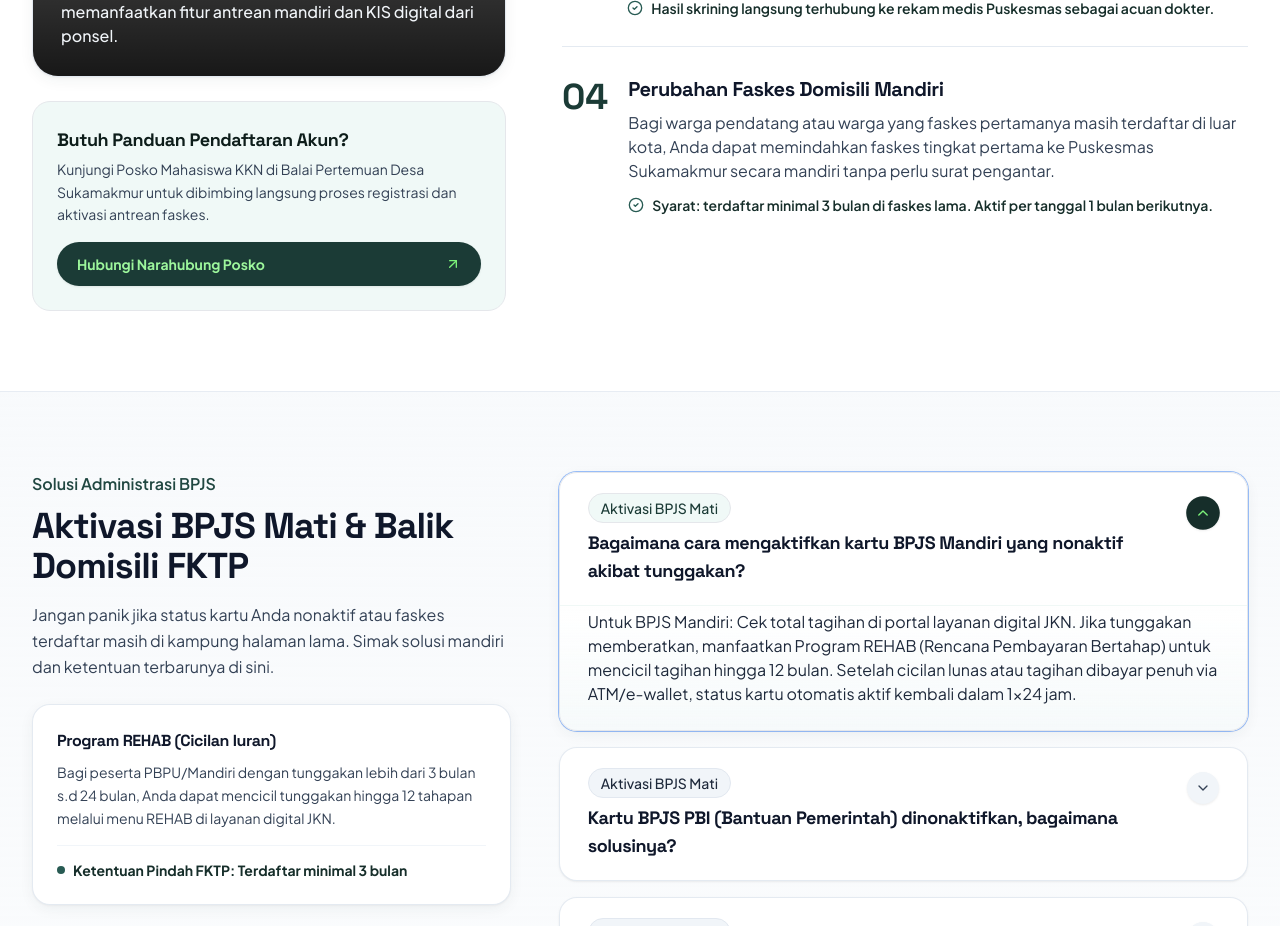
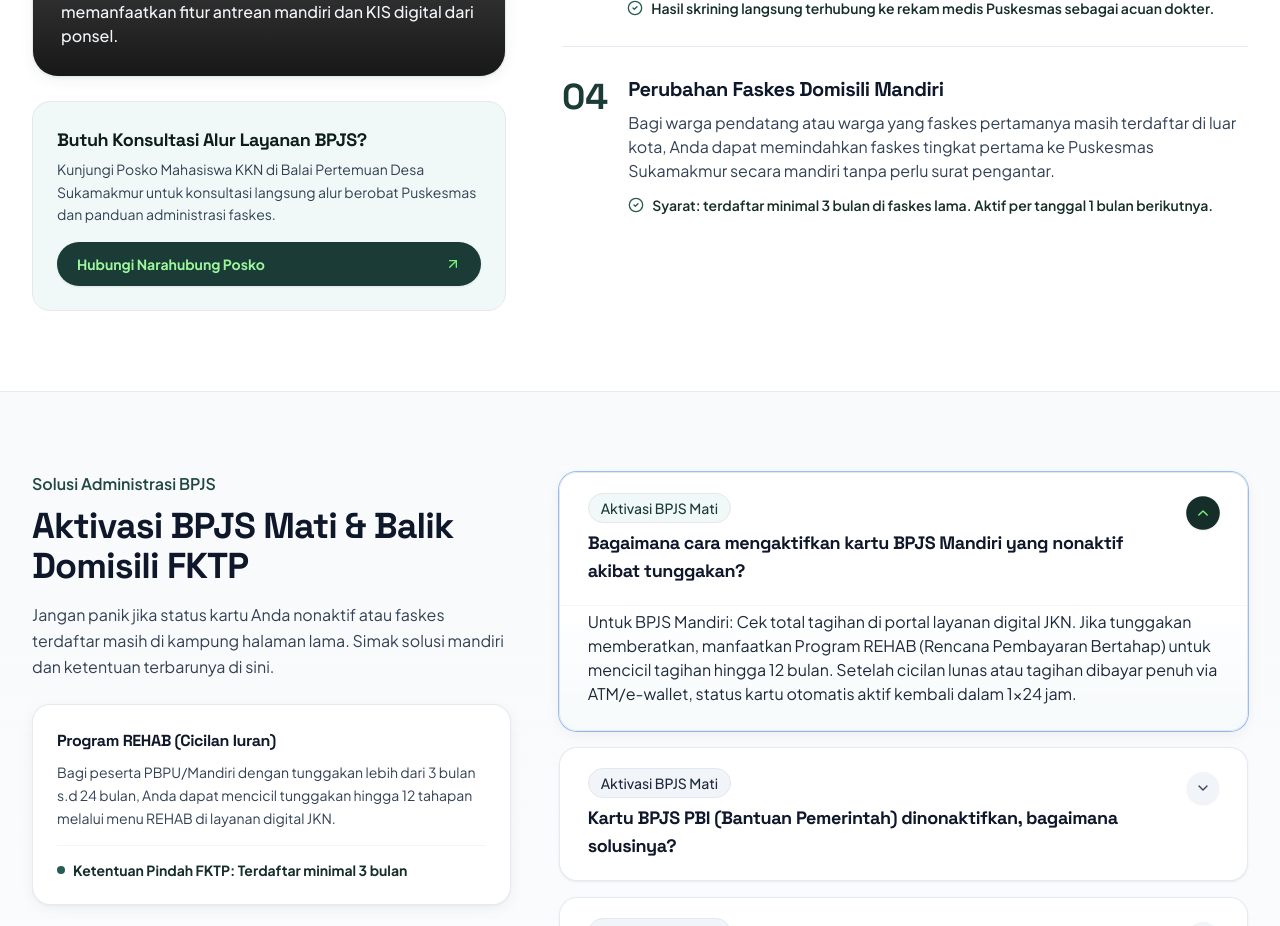
Before and after one commit to zaki-ramadhan/web_kkn, a React (Vite) app: page / in a window 1280 px wide. Shown: the part 4960-5886 px from the top of the page. Built offline with nearby package versions, Linux system fonts and the light colour scheme; grey boxes are pictures that could not be loaded.

Commit message:
refactor: bersihkan seluruh teks konteks login/register akun untuk menegaskan peran web sebagai murni landing page edukasi

```diff
--- a/src/components/DigitalFeatureShowcase.jsx
+++ b/src/components/DigitalFeatureShowcase.jsx
@@ -57,10 +57,10 @@
         <div className="bg-brand-50 border border-brand-200/80 rounded-2xl p-6 flex flex-col justify-between gap-4">
           <div>
             <h4 className="font-grotesk font-bold text-base sm:text-lg text-brand-950 mb-1">
-              Butuh Panduan Pendaftaran Akun?
+              Butuh Konsultasi Alur Layanan BPJS?
             </h4>
             <p className="text-sm text-slate-700 leading-relaxed font-normal">
-              Kunjungi Posko Mahasiswa KKN di Balai Pertemuan Desa Sukamakmur untuk dibimbing langsung proses registrasi dan aktivasi antrean faskes.
+              Kunjungi Posko Mahasiswa KKN di Balai Pertemuan Desa Sukamakmur untuk konsultasi langsung alur berobat Puskesmas dan panduan administrasi faskes.
             </p>
           </div>
           <a
--- a/src/data/bpjsData.js
+++ b/src/data/bpjsData.js
@@ -187,9 +187,9 @@
 export const digitalJknFlow = [
   {
     step: '1',
-    title: 'Registrasi & Masuk Akun',
-    desc: 'Akses sistem layanan digital, masukkan Nomor Kartu BPJS atau NIK KTP, nomor telepon aktif, dan buat kata sandi akun Anda.',
-    tip: 'Pastikan nomor telepon terdaftar sesuai data saat awal registrasi BPJS.',
+    title: 'Aktivasi Akses NIK Digital',
+    desc: 'Verifikasi NIK KTP dan nomor kartu BPJS aktif untuk mengakses alur informasi kesehatan mandiri.',
+    tip: 'Data terhubung langsung dengan basis data kependudukan resmi.',
   },
   {
     step: '2',
```
